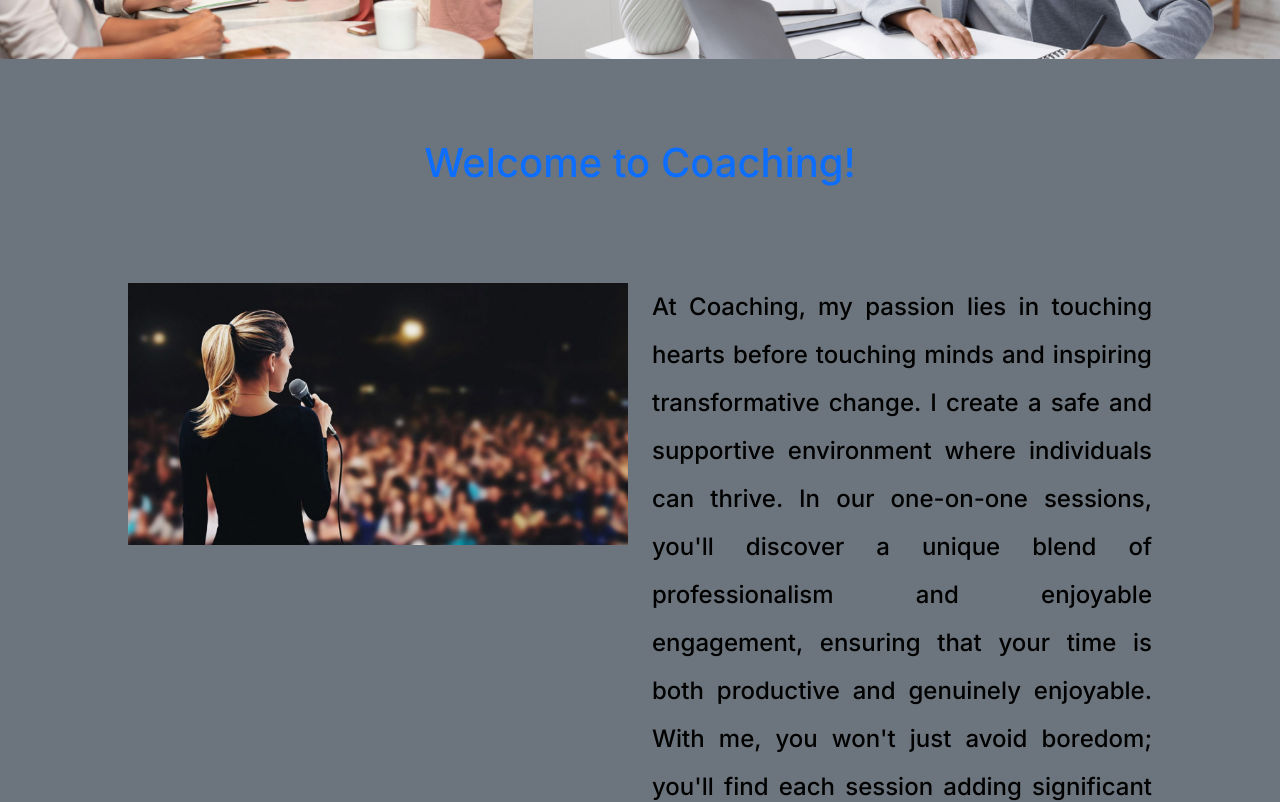
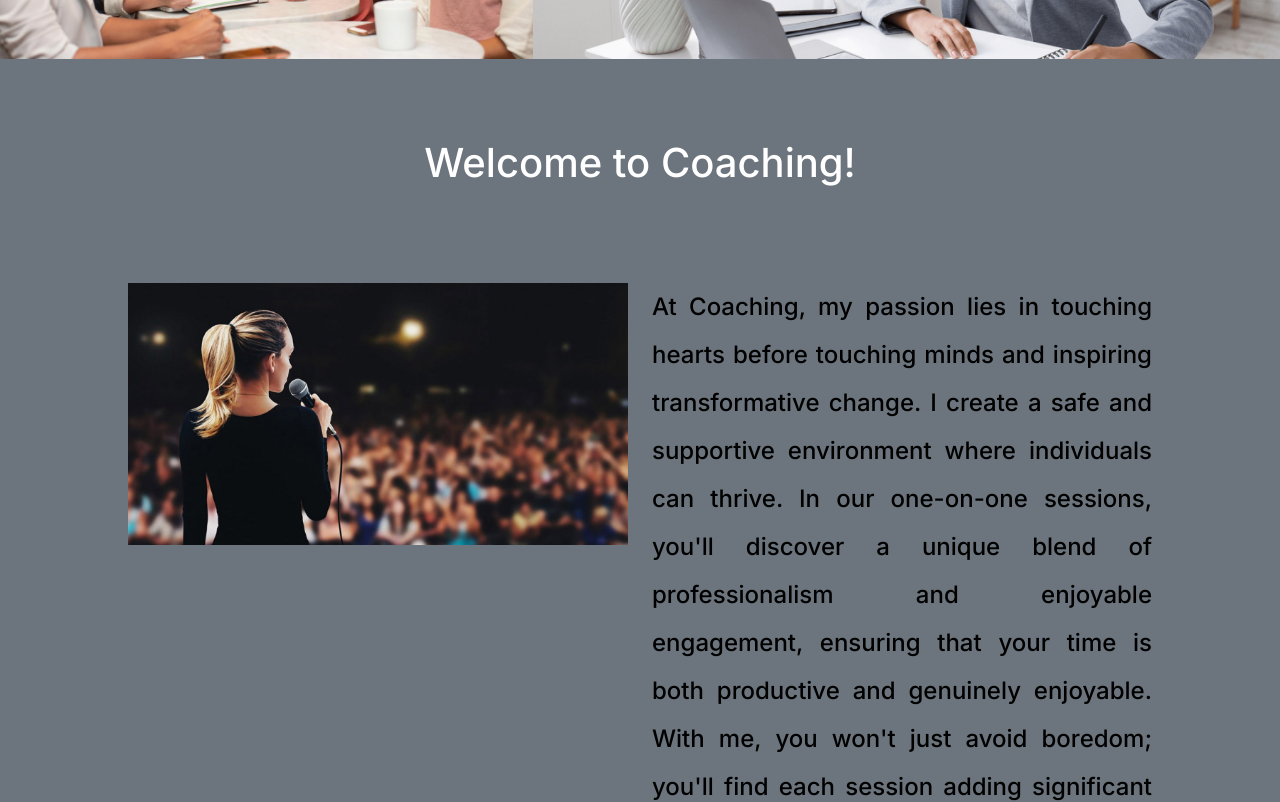
Before and after one commit to makkahwi/russaifa-club, a Next.js app: page / in a window 1280 px wide. Shown: the part 3120-3922 px from the top of the page. Built offline with nearby package versions, Linux system fonts and the light colour scheme.

Commit message:
Minor UI Fixes

```diff
--- a/src/components/PageSection/index.tsx
+++ b/src/components/PageSection/index.tsx
@@ -32,7 +32,13 @@ const PageSection = ({
     >
       {title && (
         <Col xs={12}>
-          <h1 className="mb-5 pb-5 text-center text-primary">{title}</h1>
+          <h1
+            className={`mb-5 pb-5 text-center text-${
+              color === "secondary" ? "white" : "primary"
+            }`}
+          >
+            {title}
+          </h1>
         </Col>
       )}
 
--- a/src/sections/Tail/TrustedBy.tsx
+++ b/src/sections/Tail/TrustedBy.tsx
@@ -20,7 +20,7 @@ const TrustedBySection = () => {
   ];
 
   return (
-    <PageSection title="Trusted By" noMinHeight>
+    <PageSection title="Trusted By" noMinHeight color="secondary">
       {partners.map(({ logo, link }, i) => (
         <Col md={3} className="p-5" key={i}>
           <img src={`/images/partners/${logo}`} width="100%" />
```
